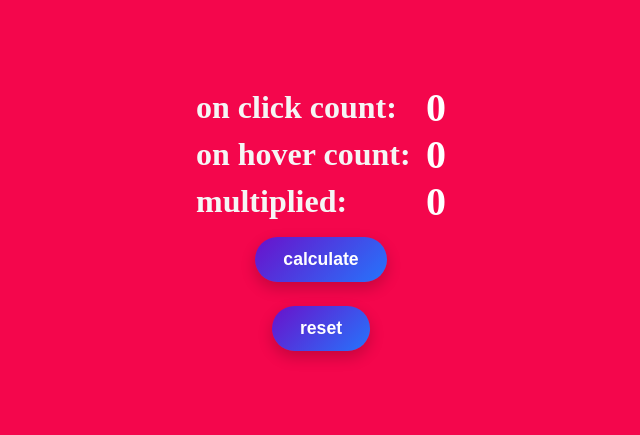
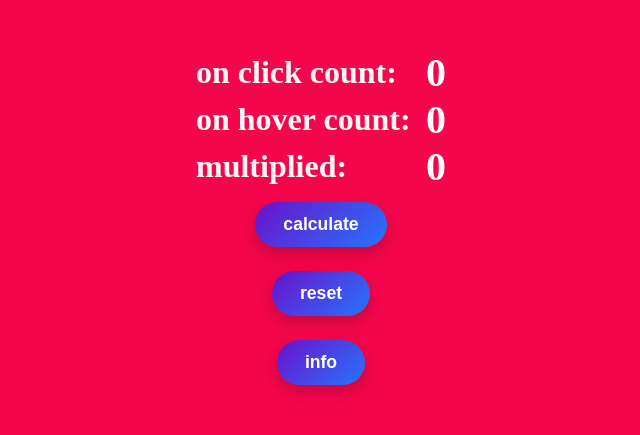
Before and after one commit to sebastianharhammer/angular_signals, an Angular app: page / in a window 1280 px wide. Shown: the part 177-612 px from the top of the page, without its empty margins (319-959 px from the left). Built offline with nearby package versions, Linux system fonts and the light colour scheme.

Commit message:
added effect method The effect method in the constructor is triggered when the value of constructorCount is changed via .update or .set

```diff
--- a/src/app/components/signaltest/signaltest.component.html
+++ b/src/app/components/signaltest/signaltest.component.html
@@ -13,4 +13,5 @@
   </div>
   <button class="btn" (click)="calculate()" (mouseover)="calculateOnHover()">calculate</button>
   <button class="btn" (click)="reset()">reset</button>
+  <button class="btn" (click)="info()">info</button>
 </div>
--- a/src/app/components/signaltest/signaltest.component.ts
+++ b/src/app/components/signaltest/signaltest.component.ts
@@ -1,5 +1,5 @@
-import {Component, computed} from '@angular/core';
-import { signal } from '@angular/core';
+import {Component, computed, Signal} from '@angular/core';
+import {signal, effect} from '@angular/core';
 
 @Component({
   selector: 'app-signaltest',
@@ -12,6 +12,18 @@ export class SignaltestComponent {
   count = signal(0);
   hoverCount = signal(0);
   multi = computed(() => this.count() * this.hoverCount());
+  readonly constructorCount = signal(0);
+
+
+  constructor() {
+    effect(() => {
+      console.log(`The count is: ${this.constructorCount()}`);
+    });
+  }
+
+  info() {
+    this.constructorCount.update(constructorCount => constructorCount += 1)
+  }
 
   calculate() {
     /* this.count.set(10); */
```
